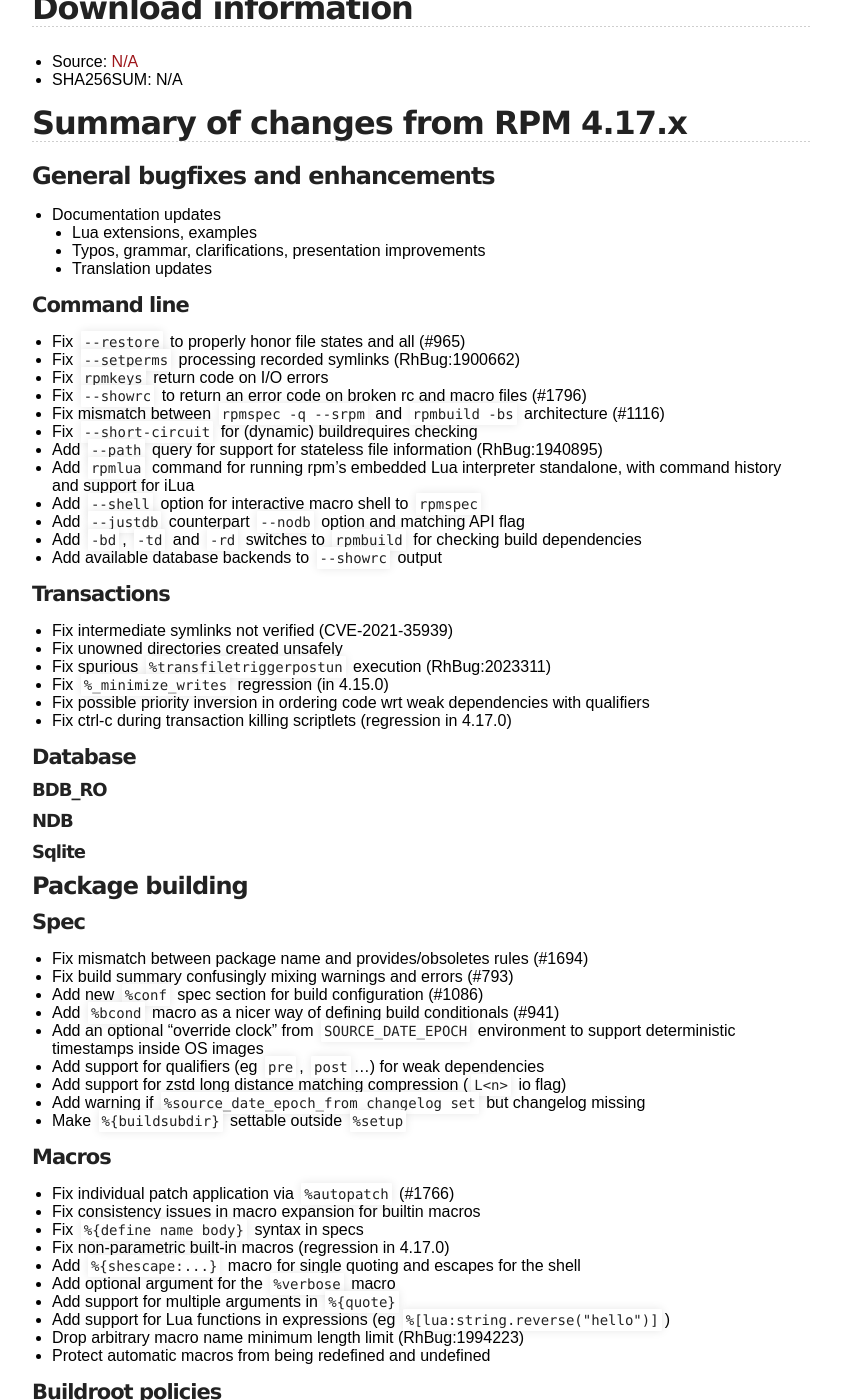
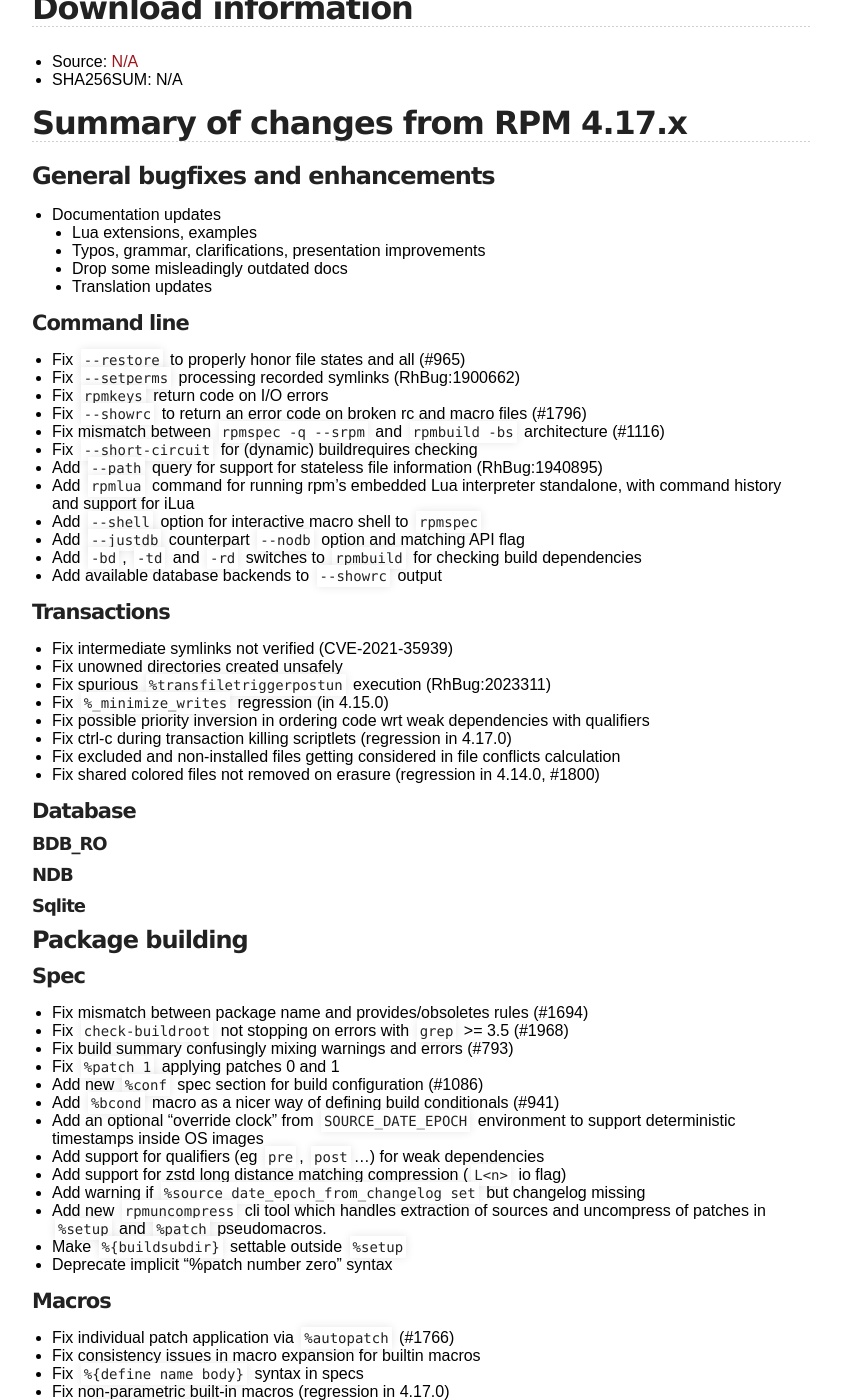
Before and after one commit to rpm-software-management/rpm-web, a Jekyll site: the page built from wiki/Releases/4.18.0.md, in a window 1280 px wide and 1400 px high, scrolled down 337 px. Shown: the whole window, without its empty margins (218-1059 px from the left). Built offline with Jekyll 4.4.1, drawn with Linux system fonts in a browser that asks for light colours; some of the changed text lies outside the part shown.

Commit message:
Add recent activity to 4.18

```diff
--- a/wiki/Releases/4.18.0.md
+++ b/wiki/Releases/4.18.0.md
@@ -15,6 +15,7 @@ title: rpm.org - Releases
 * Documentation updates
   * Lua extensions, examples
   * Typos, grammar, clarifications, presentation improvements
+  * Drop some misleadingly outdated docs
   * Translation updates
 
 #### Command line
@@ -42,6 +43,9 @@ title: rpm.org - Releases
 * Fix possible priority inversion in ordering code wrt weak dependencies
   with qualifiers
 * Fix ctrl-c during transaction killing scriptlets (regression in 4.17.0)
+* Fix excluded and non-installed files getting considered in file conflicts
+  calculation
+* Fix shared colored files not removed on erasure (regression in 4.14.0, #1800)
 
 #### Database
 
@@ -55,7 +59,9 @@ title: rpm.org - Releases
 
 #### Spec
 * Fix mismatch between package name and provides/obsoletes rules (#1694)
+* Fix `check-buildroot` not stopping on errors with `grep` >= 3.5 (#1968)
 * Fix build summary confusingly mixing warnings and errors (#793)
+* Fix `%patch 1` applying patches 0 and 1
 * Add new `%conf` spec section for build configuration (#1086)
 * Add `%bcond` macro as a nicer way of defining build conditionals (#941)
 * Add an optional "override clock" from `SOURCE_DATE_EPOCH` environment
@@ -63,7 +69,10 @@ title: rpm.org - Releases
 * Add support for qualifiers (eg `pre`, `post`...) for weak dependencies
 * Add support for zstd long distance matching compression (`L<n>` io flag)
 * Add warning if `%source_date_epoch_from_changelog set` but changelog missing
+* Add new `rpmuncompress` cli tool which handles extraction of sources and
+  uncompress of patches in `%setup` and `%patch` pseudomacros.
 * Make `%{buildsubdir}` settable outside `%setup`
+* Deprecate implicit "%patch number zero" syntax
 
 #### Macros
 * Fix individual patch application via `%autopatch` (#1766)
@@ -92,6 +101,8 @@ title: rpm.org - Releases
 * Fix signature check result on valid header signature but unverifiable payload
 * Fix subkey binding signatures not checked on PGP public keys (CVE-2021-3521)
 * Fix Ed25519 signature verification with libgcrypt
+* Fix subkeys not capable of signing accepted for verification (#1911)
+* Add support for --import in fs keyring
 
 ### Plugins
 * Fix IMA causing install failure on filesystems without xattr support
@@ -139,9 +150,11 @@ title: rpm.org - Releases
 * Fix various leaks and other findings from static analyzers
 * Fix various correctness and safety issues in the OpenPGP parser
 * Fix rpmdb cookie in FIPS mode by changing it to SHA256
+* Fix pgpDigParams to be properly opaque
 * Add an artificial limit of 1M to header array sizes
 * Add support for loongarch64 architecture
 * Add `ARCHSUFFIX` extension tag
+* Optimize C source file classification
 * Drop support for undocumented keyid based import over the net
 * Various code cleanups to macro engine and Lua extensions
 * Refactor file and directory operations to use fd-based APIs throughout
```
